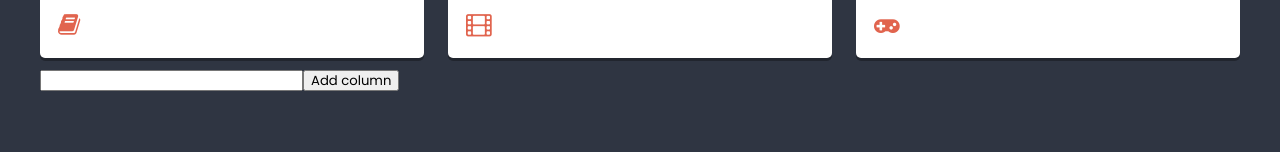
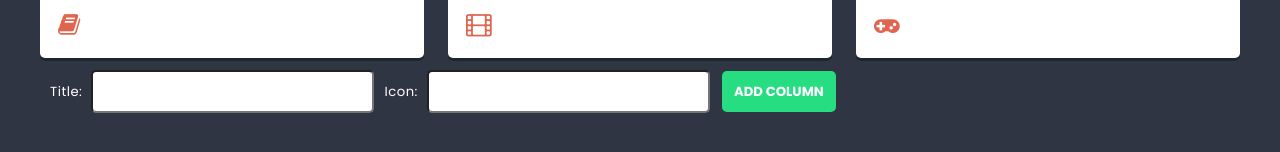
Before and after one commit to Cinamon88/FirstReactApp, a React (Create React App) app: page / in a window 1280 px wide. Shown: the part 582-734 px from the top of the page. Built offline with nearby package versions, Linux system fonts and the light colour scheme.

Commit message:
use Button and TextInput

```diff
--- a/src/components/List/List.js
+++ b/src/components/List/List.js
@@ -1,22 +1,20 @@
 import styles from './List.module.scss';
 import Column from '../Column/Column';
-import {useState} from 'react';
+import ColumnForm from '../ColumnForm/ColumnForm';
+import { useState } from 'react';
 import shortid from 'shortid';
+
 
 const List = () => {
   const [columns, setColumns] = useState([
-  	{ id: 1, title: 'Books', icon: 'book' },
+    { id: 1, title: 'Books', icon: 'book' },
     { id: 2, title: 'Movies', icon: 'film' },
     { id: 3, title: 'Games', icon: 'gamepad' }
   ]);
 
-  const handleSubmit = e => {
-    e.preventDefault();
-    setColumns([...columns, { id: shortid(), title: value }]);
-    setValue('');
-  };
-
-  const [value, setValue] = useState('');
+  const addColumn = newColumn => {
+		setColumns([...columns, { id: shortid(), title: newColumn.title, icon: newColumn.icon }]);
+};
 
   return (
     <div className={styles.list}>
@@ -27,10 +25,7 @@ const List = () => {
       <section className={styles.columns}>
         {columns.map(column => <Column key={column.id} title={column.title} icon={column.icon} />)}
       </section>
-      <form onSubmit={handleSubmit}>
-        <input type="text" value={value} onChange={e => setValue(e.target.value)}/>
-        <button>Add column</button>
-      </form>
+      <ColumnForm action={addColumn} />
     </div>
   );
 };
--- a/src/components/TextInput/TextInput.js
+++ b/src/components/TextInput/TextInput.js
@@ -1,7 +1,7 @@
 import styles from './TextInput.module.scss';
 
-const TextInput = props => {
-    return <input className={styles.input} placeholder={props.placeholder} type="text" />
+const TextInput = (props) => {
+    return <input className={styles.input} value={props.value} onChange={props.onChange} placeholder={props.placeholder} type="text" />
 };
 
 export default TextInput;
```
